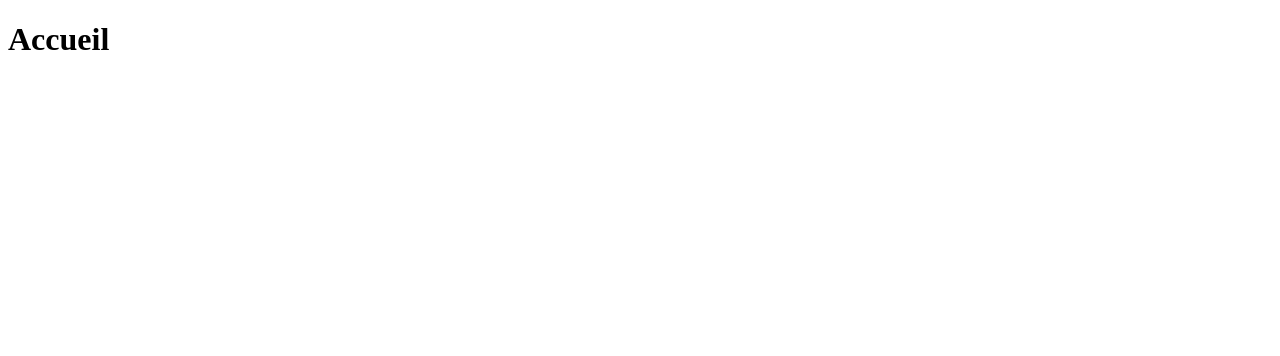
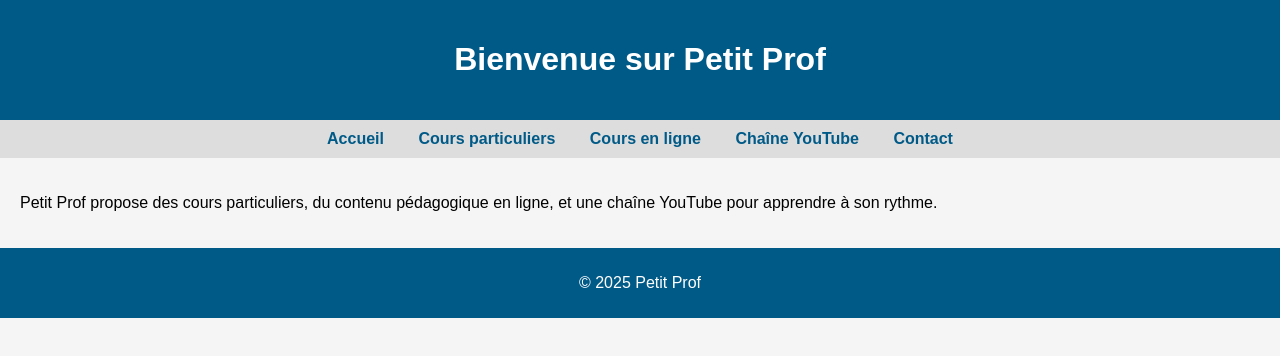
Before and after one commit to CoursParticulierPetitProf/Petit-Prof, a plain HTML site: page index.html in a window 1280 px wide. Drawn offline with Linux system fonts and the light colour scheme.

Commit message:
Add files via upload

```diff
--- a/index.html
+++ b/index.html
@@ -1 +1,23 @@
-<!DOCTYPE html><html><head><title>Accueil - Petit Prof</title></head><body><h1>Accueil</h1></body></html>
+
+<!DOCTYPE html>
+<html lang="fr">
+<head>
+    <meta charset="UTF-8">
+    <title>Petit Prof - Accueil</title>
+    <link rel="stylesheet" href="style.css">
+</head>
+<body>
+    <header><h1>Bienvenue sur Petit Prof</h1></header>
+    <nav>
+        <a href="index.html">Accueil</a>
+        <a href="cours.html">Cours particuliers</a>
+        <a href="cours-en-ligne.html">Cours en ligne</a>
+        <a href="youtube.html">Chaîne YouTube</a>
+        <a href="contact.html">Contact</a>
+    </nav>
+    <main>
+        <p>Petit Prof propose des cours particuliers, du contenu pédagogique en ligne, et une chaîne YouTube pour apprendre à son rythme.</p>
+    </main>
+    <footer><p>&copy; 2025 Petit Prof</p></footer>
+</body>
+</html>
--- /dev/null
+++ b/style.css
@@ -0,0 +1,33 @@
+
+body {
+    font-family: Arial, sans-serif;
+    margin: 0;
+    padding: 0;
+    background: #f5f5f5;
+}
+header {
+    background-color: #005a87;
+    color: white;
+    padding: 20px;
+    text-align: center;
+}
+nav {
+    background: #ddd;
+    padding: 10px;
+    text-align: center;
+}
+nav a {
+    margin: 0 15px;
+    color: #005a87;
+    text-decoration: none;
+    font-weight: bold;
+}
+main {
+    padding: 20px;
+}
+footer {
+    background: #005a87;
+    color: white;
+    text-align: center;
+    padding: 10px;
+}
```
Also changed, not shown: contact.html (+23 -1 lines), cours-en-ligne.html (+23 -1 lines), cours.html (+23 -1 lines), youtube.html (+23 -1 lines).
